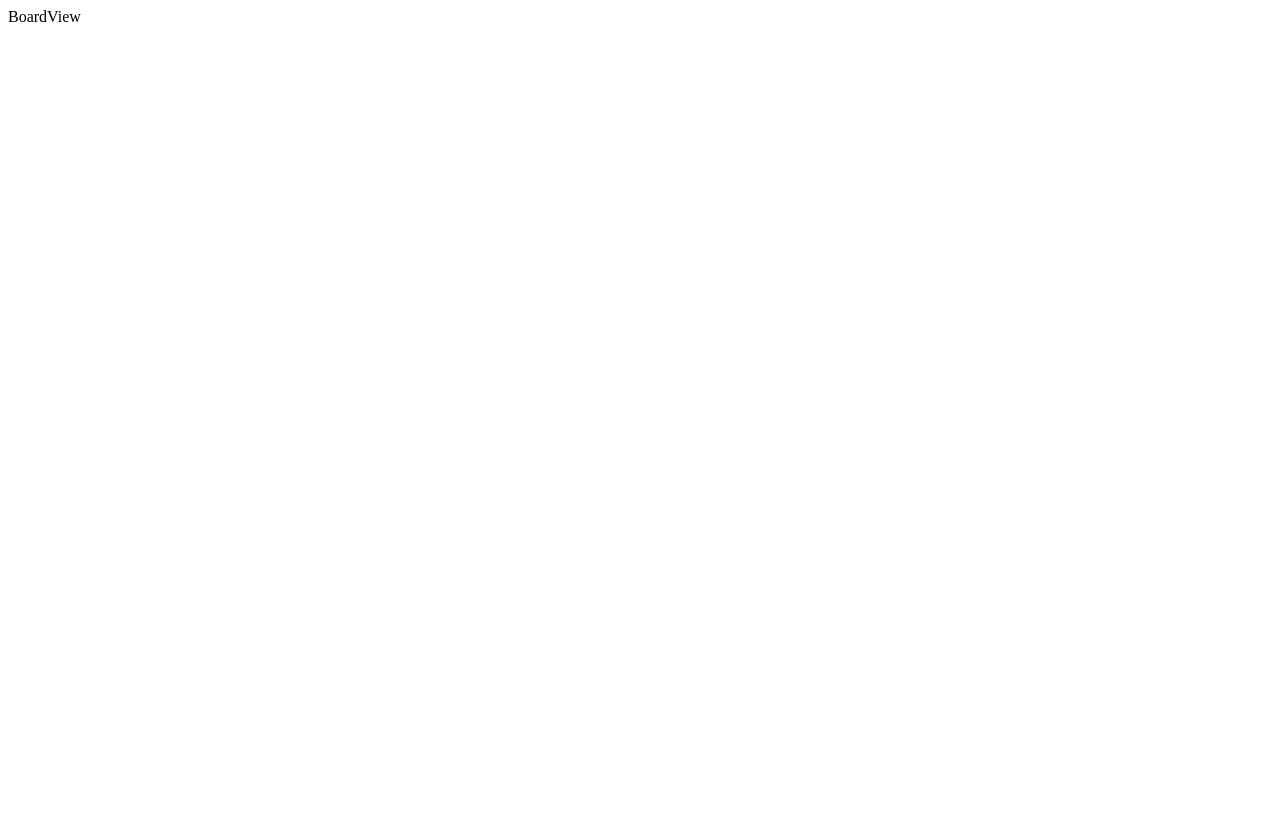
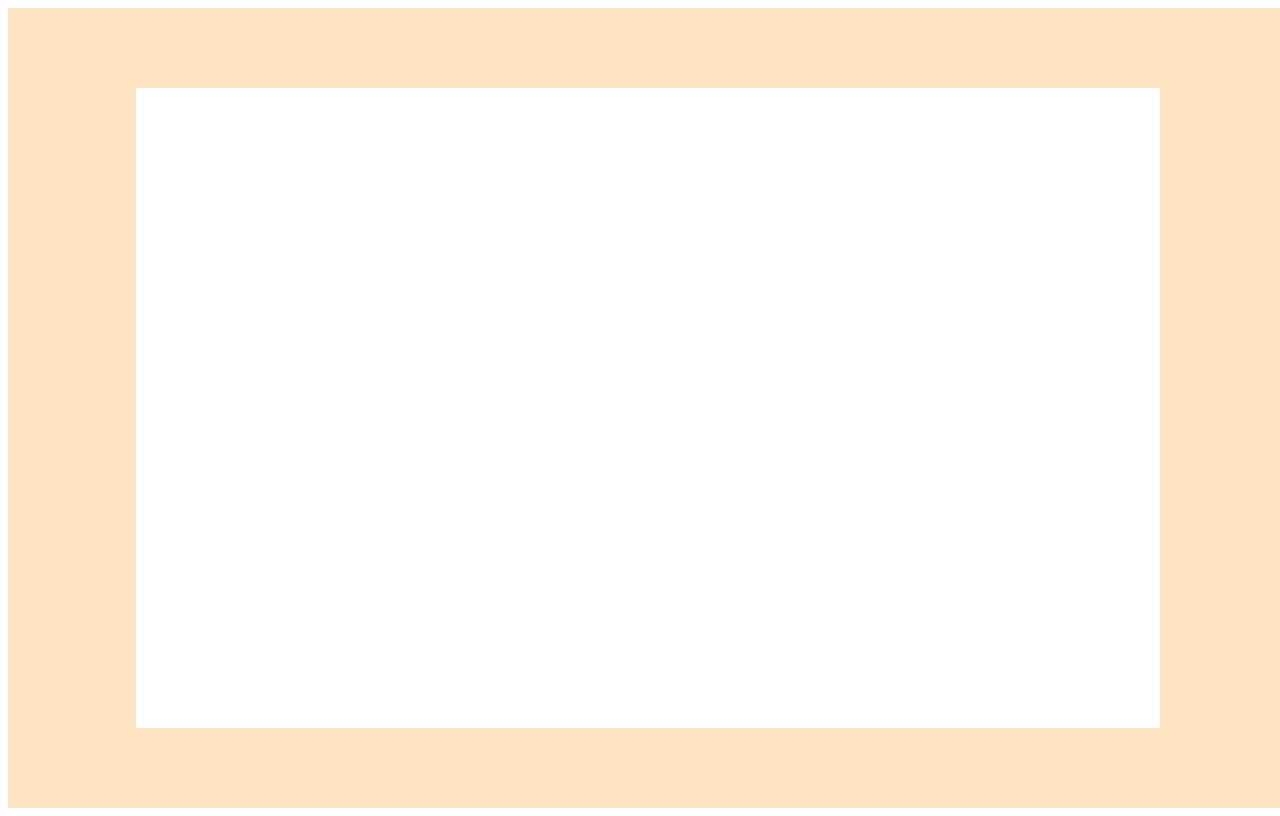
Before and after one commit to minsungChung/StockMilestoneVue, a Vue app in the folder stock/: page /board in a window 1280 px wide. Built offline with nearby package versions, Linux system fonts and the light colour scheme.

Commit message:
바탕 추가

```diff
--- a/stock/src/App.vue
+++ b/stock/src/App.vue
@@ -6,4 +6,13 @@
 
 <script></script>
 
-<style></style>
+<style>
+  #app{
+    display: flex;
+    justify-content: center;
+    align-items: center;
+    width: 100vw;
+    height: 100vh;
+    background-color: bisque;
+  }
+</style>
--- /dev/null
+++ b/stock/src/components/BackgroundComponent.vue
@@ -0,0 +1,15 @@
+<template>
+  <div id="back">
+  </div>
+</template>
+
+<script setup>
+</script>
+
+<style scoped>
+  #back{
+    width: 80vw;
+    height: 80vh;
+    background-color: white;
+  }
+</style>
--- a/stock/src/views/BoardView.vue
+++ b/stock/src/views/BoardView.vue
@@ -1,7 +1,12 @@
 <template>
-  <div>BoardView</div>
+  <div><background/></div>
 </template>
 
-<script setup></script>
+<script setup>
+  import background from "../components/BackgroundComponent.vue";
 
-<style lang="scss" scoped></style>
+</script>
+
+<style scoped>
+
+</style>
--- a/stock/src/views/MyPageView.vue
+++ b/stock/src/views/MyPageView.vue
@@ -8,6 +8,5 @@
 
 </script>
 
-<style lang="scss" scoped>
-
+<style scoped>
 </style>
```
